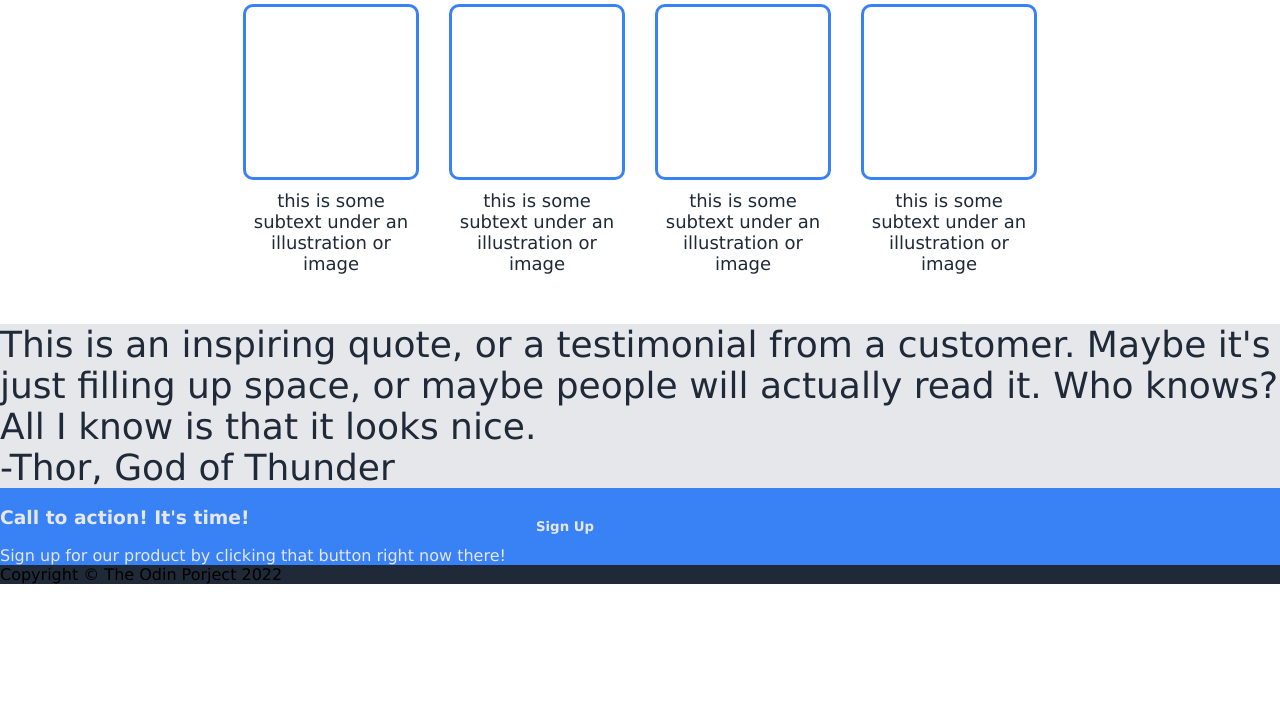
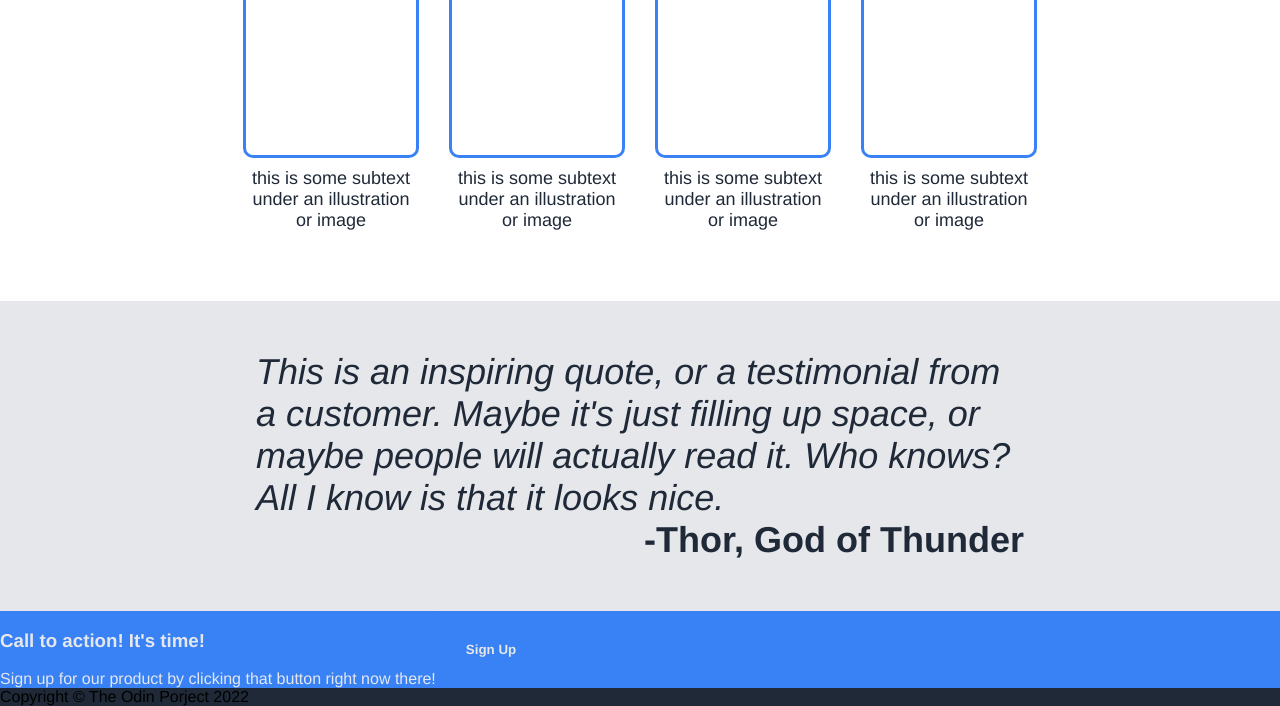
Before and after one commit to JonesZi/odin-styledLandingpage, a plain HTML site: page index.html in a window 1280 px wide. Shown: the part 491-1197 px from the top of the page. Before the commit the page ends 1075 px from the top, so only its background shows below. Drawn offline with Linux system fonts and the light colour scheme.

Commit message:
Style quote section

```diff
--- a/css/style.css
+++ b/css/style.css
@@ -1,6 +1,6 @@
 /* Fonts, Colors and basic styling of elements */
 * {
-    font-family: Verdana, sans-serif;
+    font-family: Helvetica, sans-serif;
 }
 
 nav,
@@ -173,3 +173,18 @@ nav {
     justify-content: space-between;
     /* flex-wrap: wrap; */
 }
+
+.quote {
+    padding: 50px clamp(30px,20vw,500px);
+    margin-top: 20px;
+}
+
+.qtext {
+    font-style: italic;
+    font-weight: 50;
+}
+
+.qauthor {
+    text-align: right;
+    font-weight: bold;
+}
--- a/index.html
+++ b/index.html
@@ -52,8 +52,8 @@
         </div>
     </section>
     <section class="quote">
-        <p>This is an inspiring quote, or a testimonial from a customer. Maybe it's just filling up space, or maybe people will actually read it. Who knows? All I know is that it looks nice.</p>
-        <p>-Thor, God of Thunder</p>
+        <p class="qtext">This is an inspiring quote, or a testimonial from a customer. Maybe it's just filling up space, or maybe people will actually read it. Who knows? All I know is that it looks nice.</p>
+        <p class="qauthor">-Thor, God of Thunder</p>
     </section>
     <section class="cta">
         <div class="text">
```
